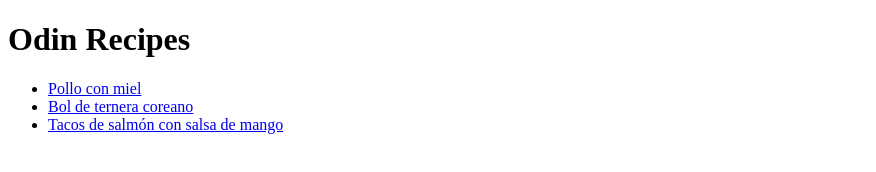
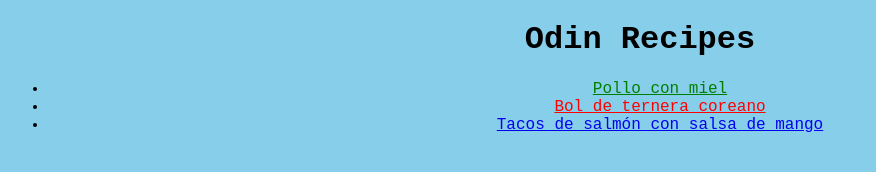
Before and after one commit to jesusfonser/odin-recipes, a plain HTML site: page index.html in a window 1280 px wide. Shown: the whole page, without its empty margins (0-876 px from the left). Drawn offline with Linux system fonts and the light colour scheme.

Commit message:
Añade estilos a index.html con styles.css

```diff
--- a/index.html
+++ b/index.html
@@ -2,6 +2,7 @@
 <html lang="es">
 
 <head>
+    <link rel="stylesheet" href="styles.css">
     <meta charset="utf-8">
     <title>Home Recetas</title>
 </head>
@@ -9,12 +10,12 @@
 <body>
     <h1>Odin Recipes</h1>
     <ul>
-        <li><a href="./recipes/honeychicken.html" target="_blank" rel="noopener noreferrer">
+        <li><a id="pollo" href="./recipes/honeychicken.html" target="_blank" rel="noopener noreferrer">
             Pollo con miel
             </a>
         </li>
         <li>
-            <a href="./recipes/koreanbb.html" target="_blank" rel="noopener noreferrer">
+            <a id="ternera" href="./recipes/koreanbb.html" target="_blank" rel="noopener noreferrer">
             Bol de ternera coreano
             </a>
         </li>
--- /dev/null
+++ b/styles.css
@@ -0,0 +1,13 @@
+*{
+    font-family: 'Courier New', Courier;
+    text-align: center;
+    background-color: skyblue;
+}
+
+#pollo{
+    color: green;
+}
+
+#ternera{
+    color: red;
+}
```
